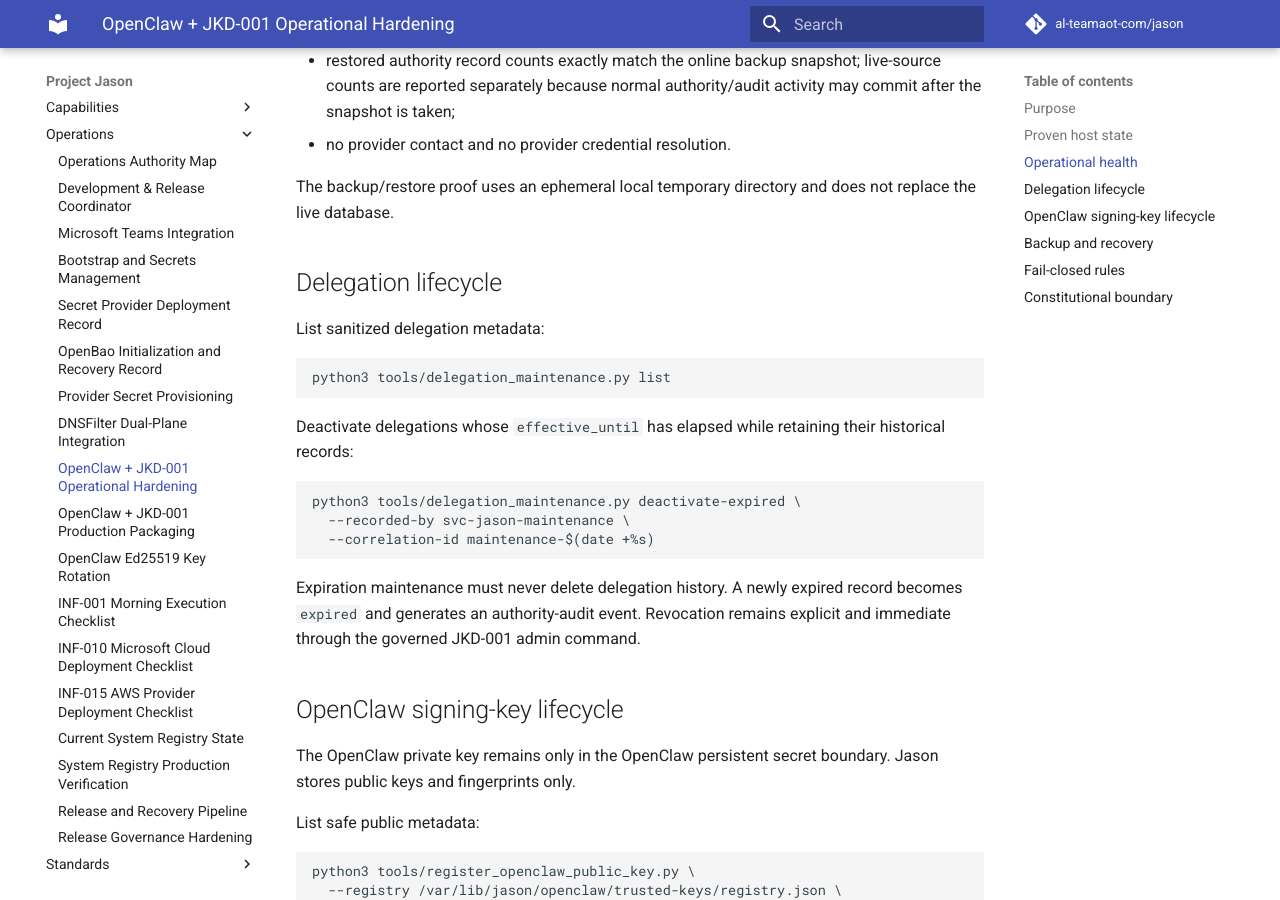
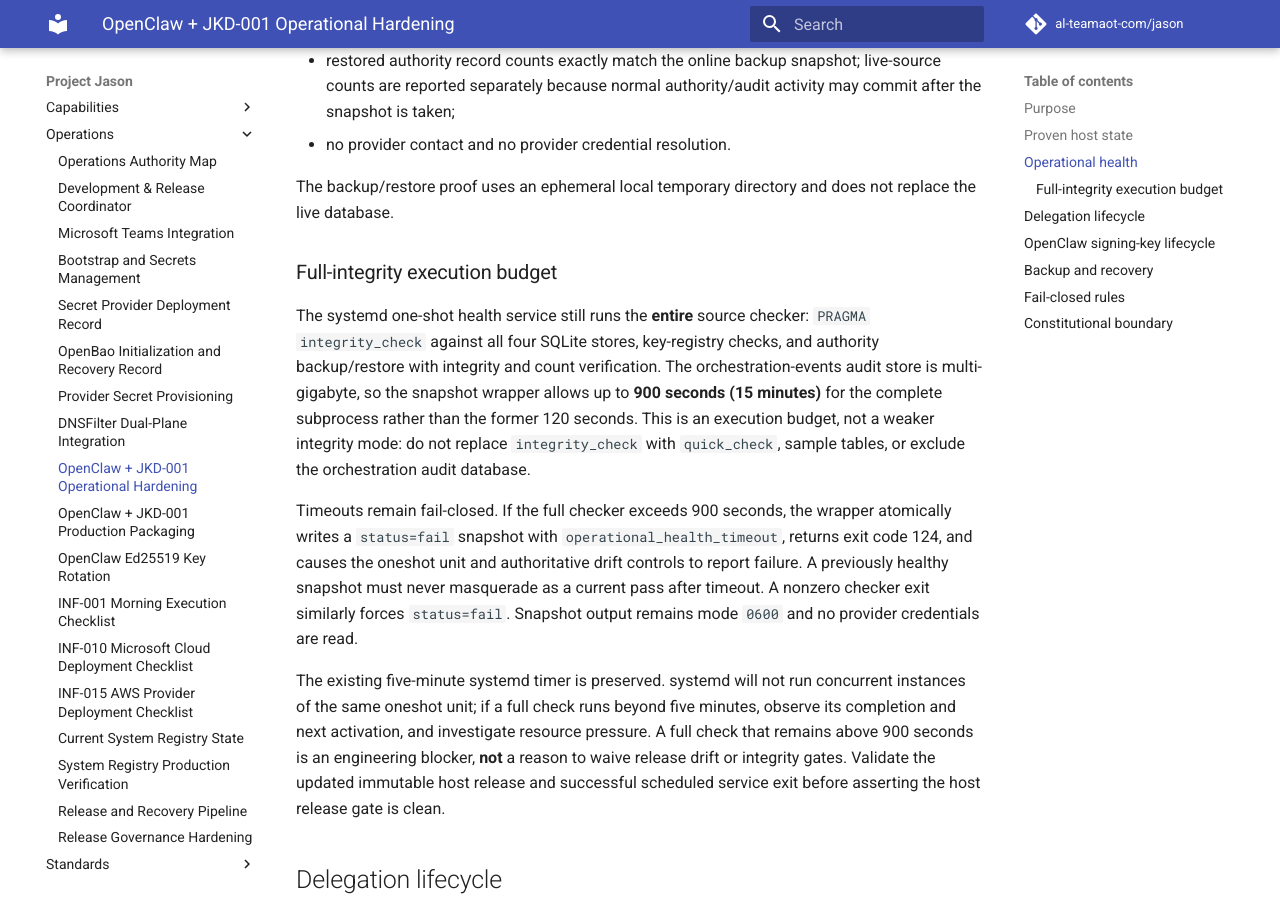
Before and after one commit to al-teamaot-com/jason, an MkDocs documentation site: the page built from docs/operations/OpenClaw-JKD001-Operational-Hardening.md, in a window 1280 px wide and 900 px high, scrolled down 1136 px. Built offline with MkDocs 1.6.1 and Material for MkDocs 9.7.7, drawn with Linux system fonts in a browser that asks for light colours; comment, search, counter and statistics services are not loaded.

Commit message:
docs: record complete operational integrity budget and fail-closed criteria

```diff
--- a/docs/operations/OpenClaw-JKD001-Operational-Hardening.md
+++ b/docs/operations/OpenClaw-JKD001-Operational-Hardening.md
@@ -37,6 +37,33 @@
 - no provider contact and no provider credential resolution.
 
 The backup/restore proof uses an ephemeral local temporary directory and does not replace the live database.
+
+### Full-integrity execution budget
+
+The systemd one-shot health service still runs the **entire** source checker:
+`PRAGMA integrity_check` against all four SQLite stores, key-registry checks,
+and authority backup/restore with integrity and count verification. The
+orchestration-events audit store is multi-gigabyte, so the snapshot wrapper
+allows up to **900 seconds (15 minutes)** for the complete subprocess rather
+than the former 120 seconds. This is an execution budget, not a weaker
+integrity mode: do not replace `integrity_check` with `quick_check`, sample
+tables, or exclude the orchestration audit database.
+
+Timeouts remain fail-closed. If the full checker exceeds 900 seconds, the
+wrapper atomically writes a `status=fail` snapshot with
+`operational_health_timeout`, returns exit code 124, and causes the oneshot
+unit and authoritative drift controls to report failure. A previously healthy
+snapshot must never masquerade as a current pass after timeout. A nonzero
+checker exit similarly forces `status=fail`. Snapshot output remains mode
+`0600` and no provider credentials are read.
+
+The existing five-minute systemd timer is preserved. systemd will not run
+concurrent instances of the same oneshot unit; if a full check runs beyond
+five minutes, observe its completion and next activation, and investigate
+resource pressure. A full check that remains above 900 seconds is an
+engineering blocker, **not** a reason to waive release drift or integrity
+gates. Validate the updated immutable host release and successful scheduled
+service exit before asserting the host release gate is clean.
 
 ## Delegation lifecycle
 
```
